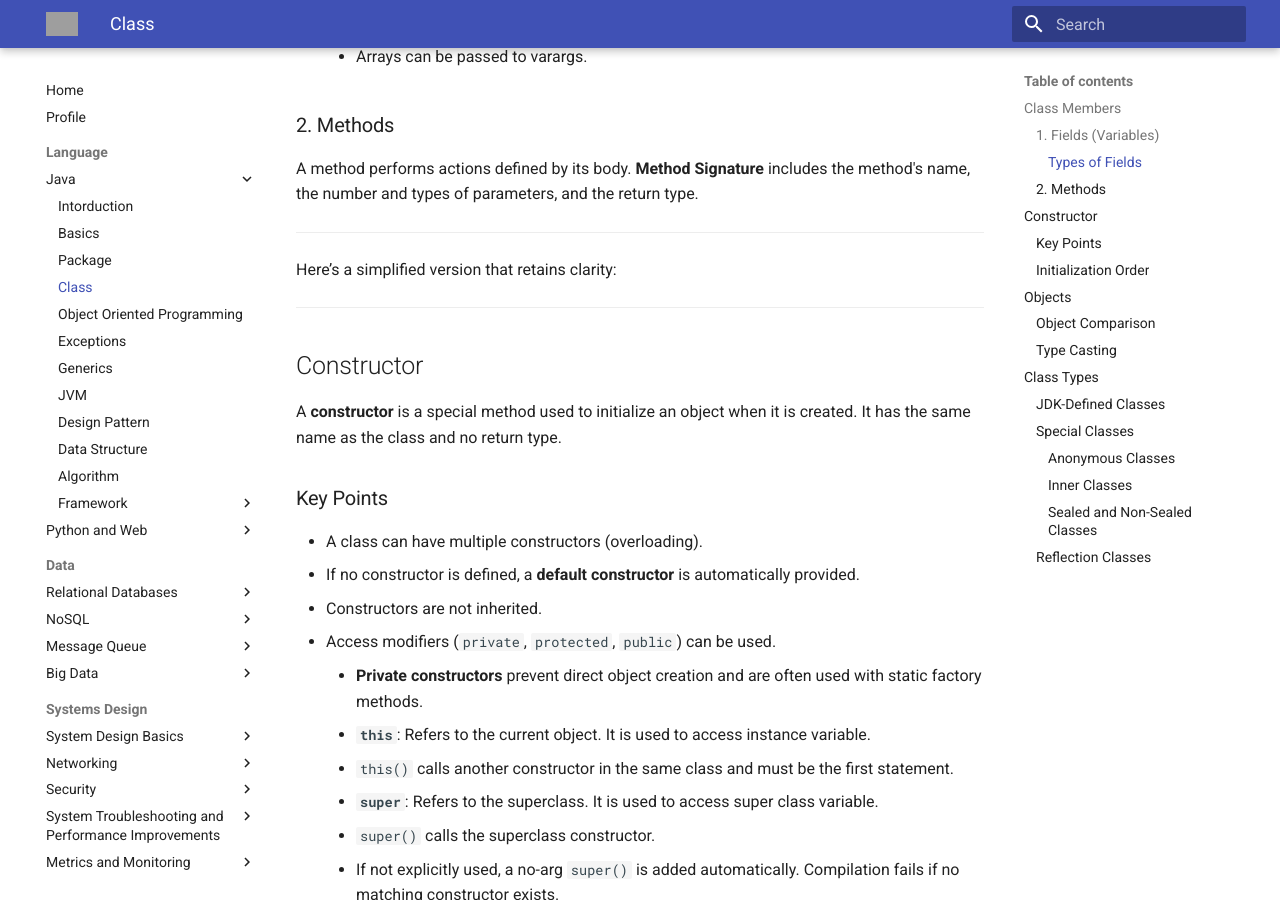
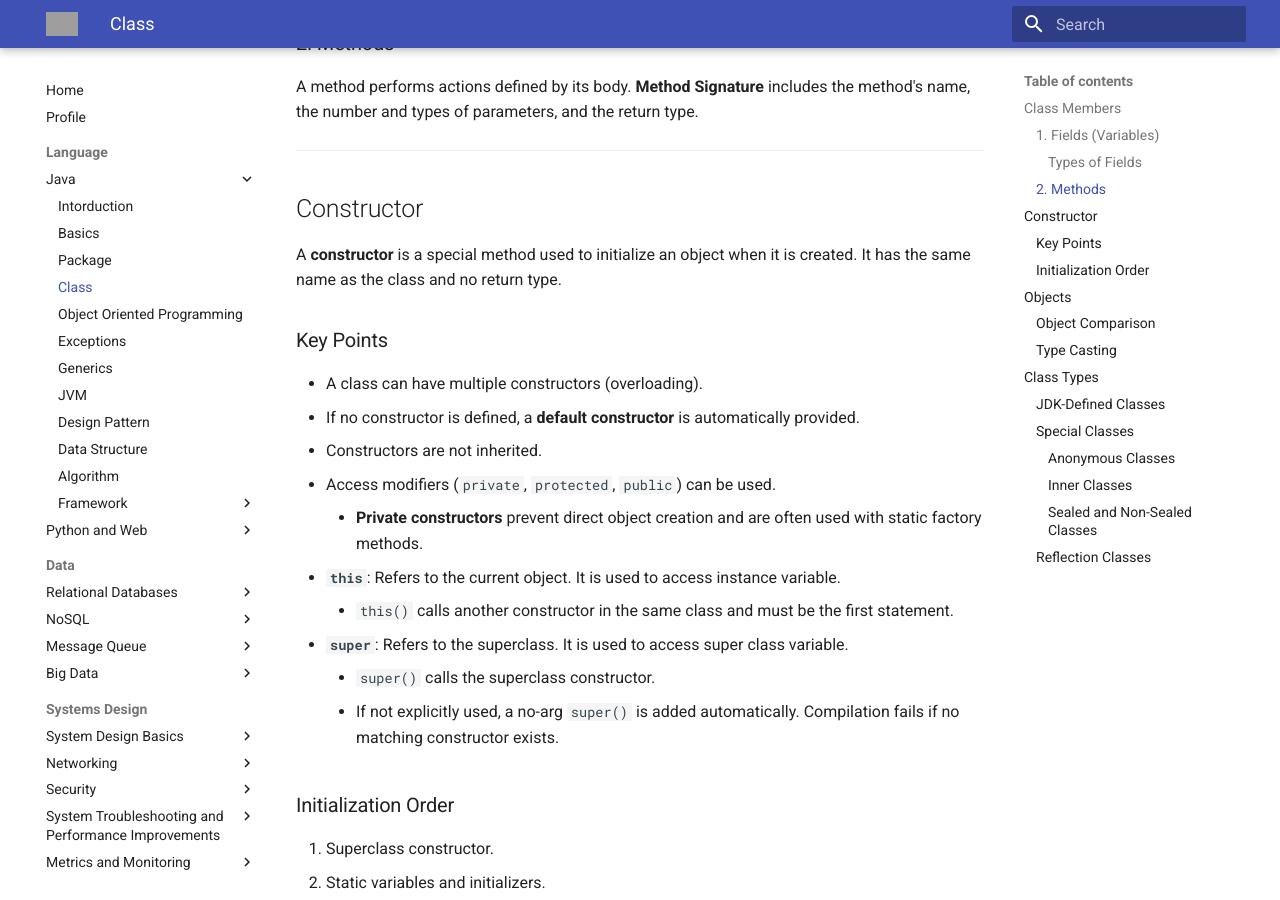
Before and after one commit to moascode/hub, an MkDocs documentation site: the page built from courses/language/java/4_class.md, in a window 1280 px wide and 900 px high, scrolled down 892 px. Built offline with MkDocs 1.6.1 and Material for MkDocs 9.7.7, drawn with Linux system fonts in a browser that asks for light colours; grey boxes are pictures that could not be loaded.

Commit message:
Fix list issue

```diff
--- a/courses/language/java/4_class.md
+++ b/courses/language/java/4_class.md
@@ -1,8 +1,6 @@
 # Class
 
 A **class** is a blueprint for creating objects. It defines behavior (methods) and attributes (fields or variables).
-
----
 
 ## Class Members
 
@@ -13,20 +11,15 @@ Fields represent data or state within a class. Setter methods can be used to set
 #### Types of Fields
 
 - **Local Variable**
-
   - Must be initialized before use.
   - Can only be marked as `final`.
   - Can be **effectively final** if its value is not modified after initialization.
-
 - **Instance Variable**
-
   - Automatically assigned default values if not initialized.
   - Can have all access modifiers: `private`, `protected`, `public`.
   - Can be marked as `final`, `volatile`, or `transient`.
   - A `final` variable must be intialized inline or using constructor
-
 - **Varargs (Variable Arguments)**
-
   - Accepts any number of parameters of the same type.
   - Only one varargs parameter is allowed, and it must be the last parameter.
   - Arrays can be passed to varargs.
@@ -34,10 +27,6 @@ Fields represent data or state within a class. Setter methods can be used to set
 ### 2. Methods
 
 A method performs actions defined by its body. **Method Signature** includes the method's name, the number and types of parameters, and the return type.
-
----
-
-Here’s a simplified version that retains clarity:
 
 ---
 
@@ -51,13 +40,10 @@ A **constructor** is a special method used to initialize an object when it is cr
 - If no constructor is defined, a **default constructor** is automatically provided.
 - Constructors are not inherited.
 - Access modifiers (`private`, `protected`, `public`) can be used.
-
   - **Private constructors** prevent direct object creation and are often used with static factory methods.
 - **`this`**: Refers to the current object. It is used to access instance variable.
-
   - `this()` calls another constructor in the same class and must be the first statement.
 - **`super`**: Refers to the superclass. It is used to access super class variable.
-
   - `super()` calls the superclass constructor.
   - If not explicitly used, a no-arg `super()` is added automatically. Compilation fails if no matching constructor exists.
 
@@ -121,13 +107,10 @@ Java supports automatic type casting of integers to floating points, since there
 ### JDK-Defined Classes
 
 - **`Math` Class**:
-
   - `Math.abs(x)`: Absolute value.
   - `Math.max(a, b)`: Maximum of two values.
   - `Math.pow(a, b)`: `a` raised to the power `b`.
   - `Math.sqrt(x)`: Square root.
-
----
 
 ### Special Classes
 
```
Also changed, not shown: courses/language/java/2_basics.md (+2 -10 lines).
